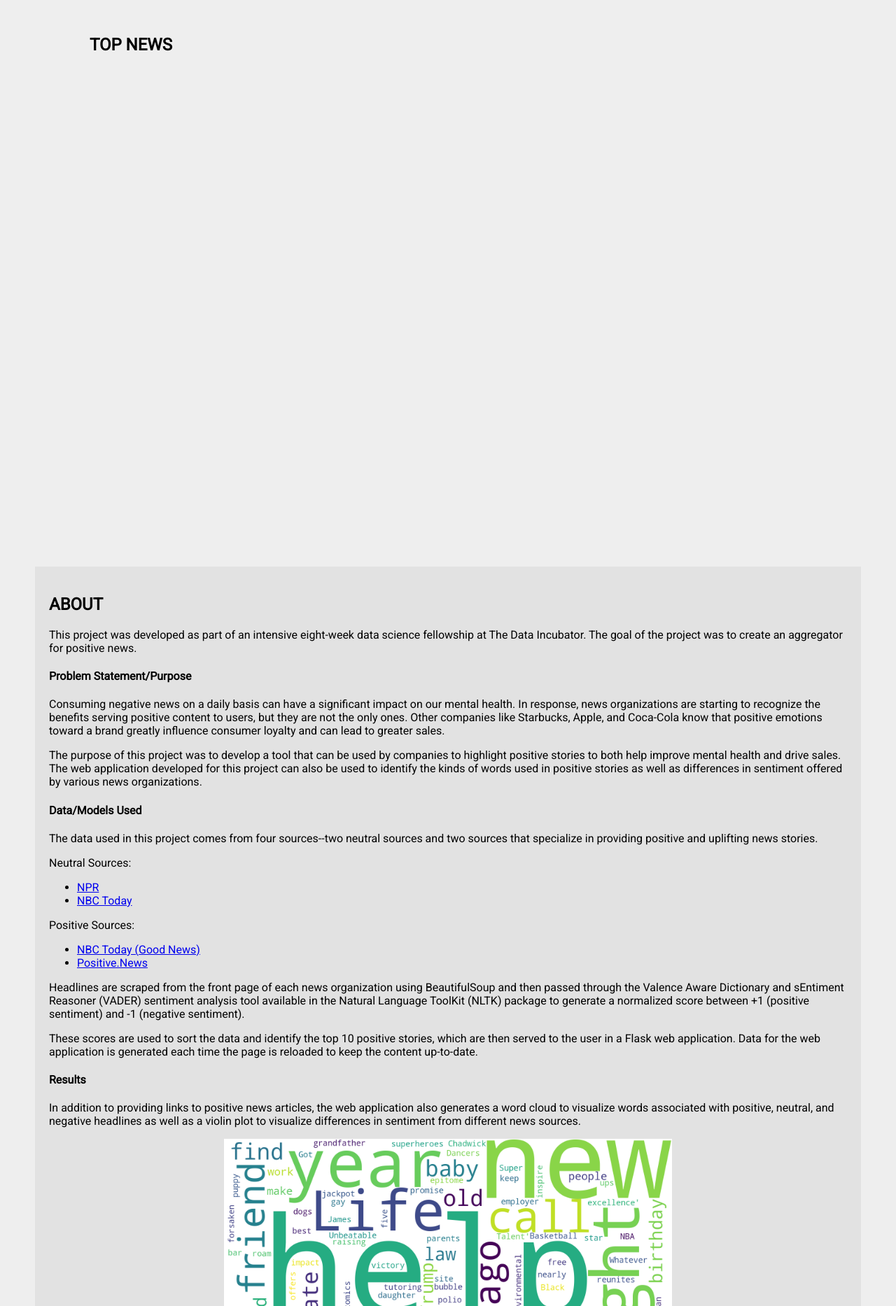
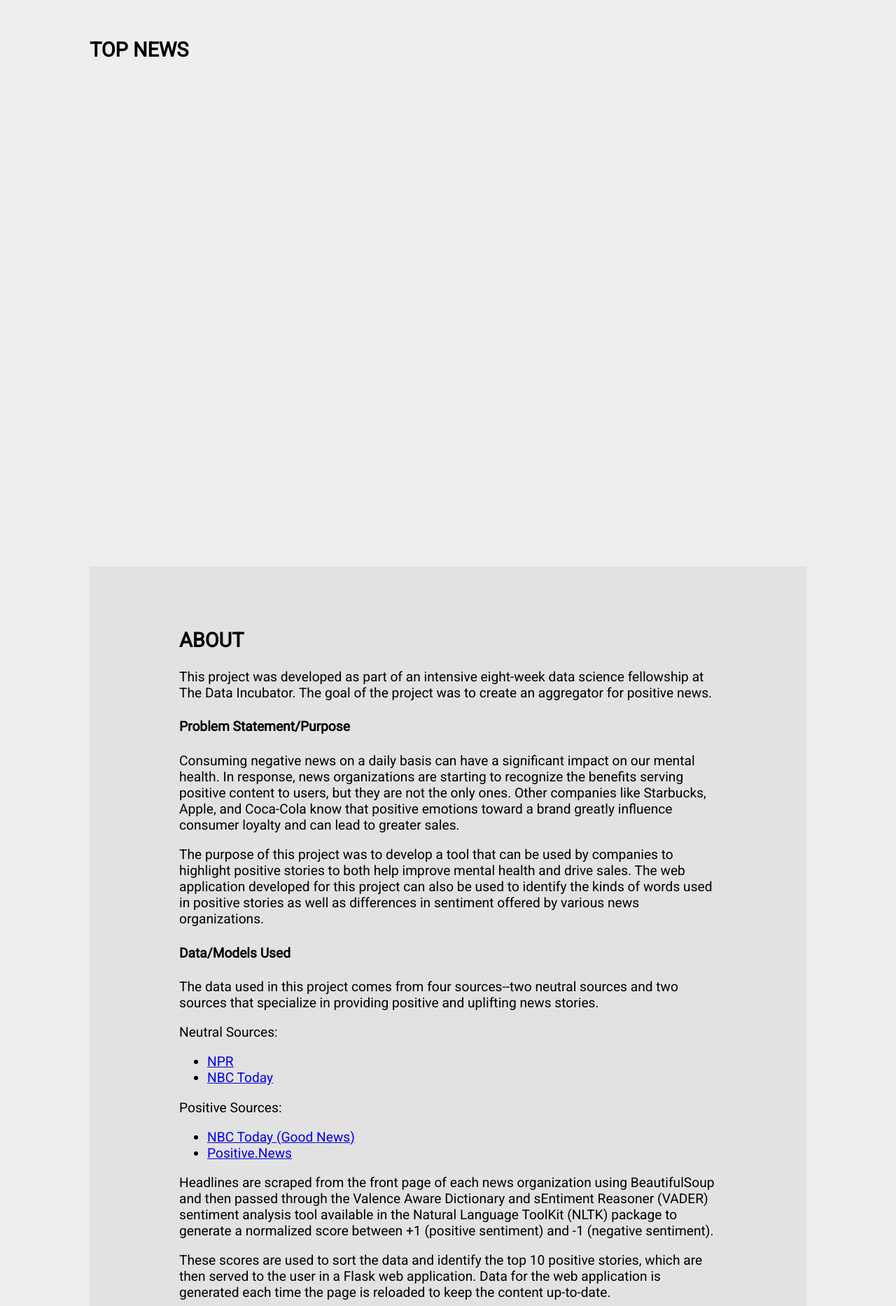
Before and after one commit to jimmymac387/print-positive, a Flask app: template templates/base.html in a window 1280 px wide. Shown: the part 53-1920 px from the top of the page at 70% size. Run offline with Flask 2, Linux system fonts and the light colour scheme; the template is opened without the code that fills it, so the values that code supplies are empty.

Commit message:
Update styles

```diff
--- a/static/style.css
+++ b/static/style.css
@@ -7,6 +7,7 @@ html, body {
 body {
   background-color: #EEEEEE;
   font-family: 'Roboto', Arial, sans-serif;
+  font-size: 1.2em;
 }
 
 /* p {
@@ -61,7 +62,8 @@ nav.navbar a {
 }
 
 img.wordcloud, img.compare {
-  max-width: 640px;
+  max-width: 100%;
+  height: auto;
 }
 
 figure {
@@ -218,8 +220,14 @@ section.visualizations {
 /* About */
 section.about {
   background-color: #E2E2E2;
-  padding: 20px;
-  margin: 50px;
+  padding-left: 10%;
+  padding-right: 10%;
+  padding-top: 5%;
+  padding-bottom: 5%;
+  margin-top: 50px;
+  margin-bottom: 50px;
+  margin-left: 10%;
+  margin-right: 10%;
 }
 
 /* Footer */
```
